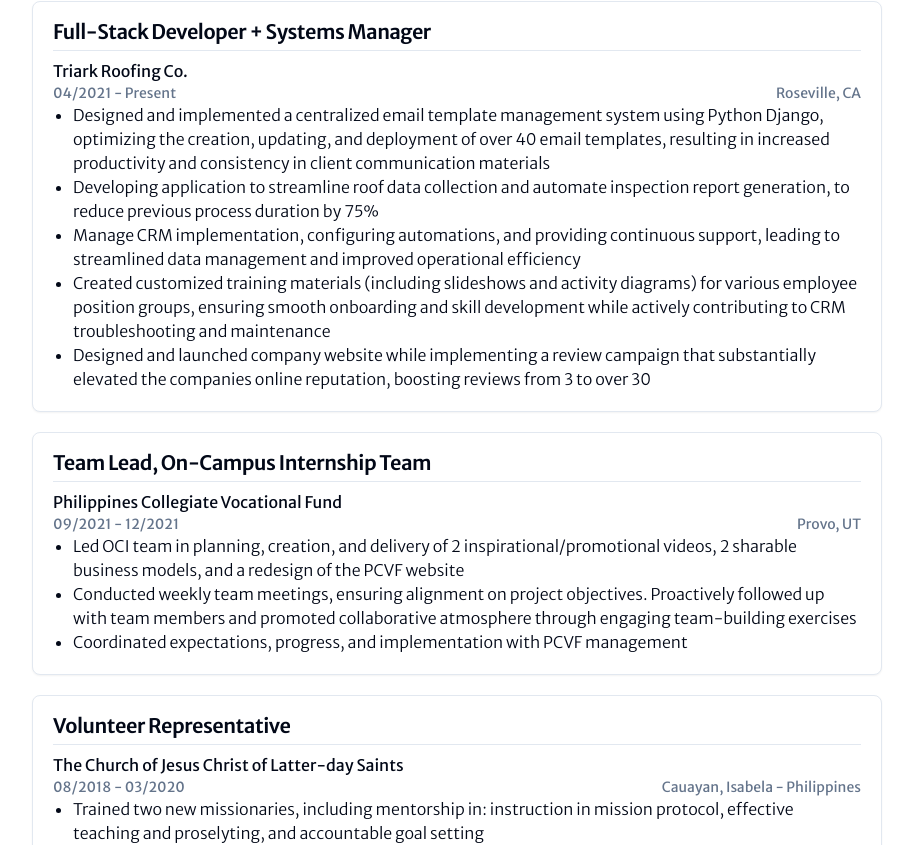
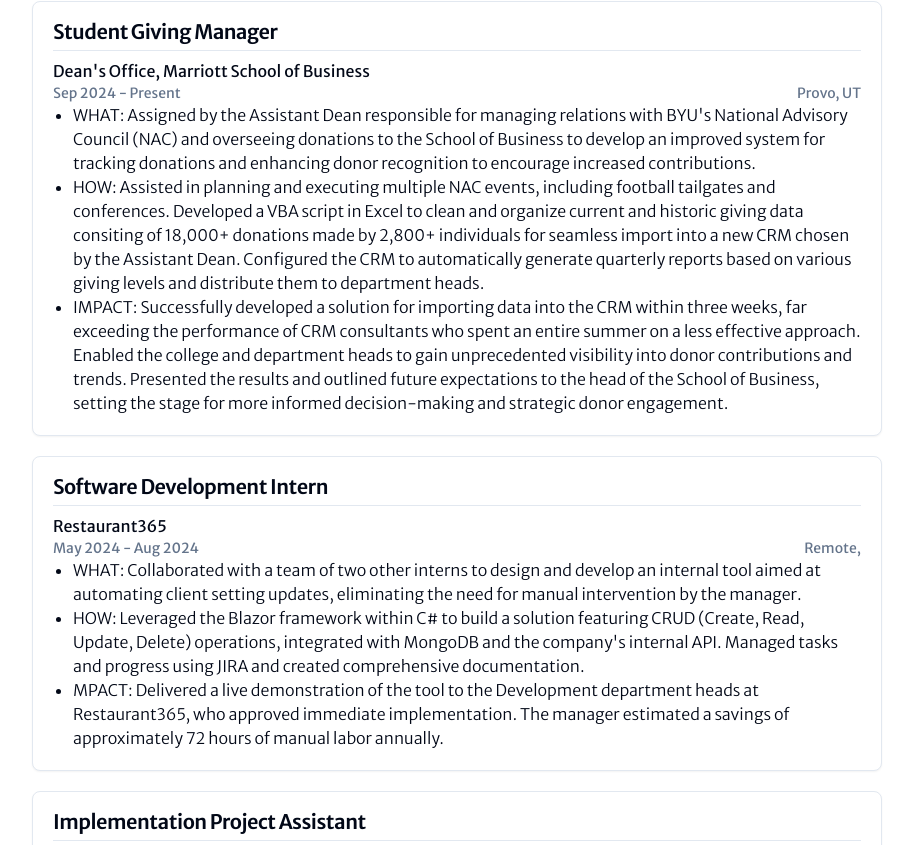
Before and after one commit to jrsarge/personal-website, a Next.js app: page /resume in a window 1280 px wide. Shown: the part 495-1340 px from the top of the page, without its empty margins (183-1096 px from the left). Built offline with nearby package versions, Linux system fonts and the light colour scheme.

Commit message:
Some experience descriptions done

```diff
--- a/app/page.tsx
+++ b/app/page.tsx
@@ -12,73 +12,6 @@ import Philippines from "@/public/home/philippines.jpg";
 // Import Components
 import { Separator } from "@/components/ui/separator";
 import GridBlock from "@/components/ui/grid-block";
-
-// Declare Content
-const places: { title?: string; caption?: string; mdcol: number; lgcol: number; items: { title?: string; content?: string; image: { src: StaticImageData; alt: string } }[]} = {
-    mdcol: 2,
-    lgcol: 4,
-    items: [
-        {
-            title: "Folsom",
-            content: "I grew up in Folsom, California.    It was a great place to grow up with tons of friendly people and opportunities for me as a youth",
-            image: {
-                src: Folsom,
-                alt: "Rainbow Bridge, Folsom CA"
-            }
-        },
-        {
-            title: "Philippines",
-            content: "I served a mission for The Church of Jesus Christ of Latter-day Saints in Isabela Philippines.    The people of the Philippines are the most friendly, kind and amazing people on Earth.",
-            image: {
-                src: Philippines,
-                alt: "Corn Field, Echague Philippines"
-            }
-        },
-        {
-            title: "BYU",
-            content: "I'm currently studying at BYU.    I love learning in such a spiritual environment and I've made lifelong friends during my time here.",
-            image: {
-                src: HBLL,
-                alt: "HBLL Library at BYU"
-            }
-        },
-        {
-            title: "Utah",
-            content: "I'm lucky to live in Utah, its such a pretty place with so much to do.",
-            image: {
-                src: Utah,
-                alt: "Autumn leaves in Alpine Loop, Provo Canyon"
-            }
-        }
-    ]
-}
-
-const movies: { title?: string; caption?: string; mdcol: number; lgcol: number; items: { title?: string; content?: string; image: { src: StaticImageData; alt: string } }[]} = {
-    title: "My Favorite Movies",
-    caption: "These movies definitely aren't similar but I love each of them and rewatch them often",
-    mdcol: 1,
-    lgcol: 3,
-    items: [
-        {
-            image: {
-                src: LaLaLand,
-                alt: "La La Land Movie Poster"
-            }
-        },
-        {
-            image: {
-                src: WalterMitty,
-                alt: "The Secret Life of Walter Mitty Movie Poster"
-            }
-        },
-        {
-            image: {
-                src: SpiderMan,
-                alt: "Spider Man: Into the Spiderverse Movie Poster"
-            }
-        },
-    ]
-}
 
 // Hero Header
 function HeroBlock() {
@@ -129,6 +62,8 @@ export default function Home() {
             <br></br>
             <br></br>
             <br></br>
+            <br></br>
+            <br></br>
             <Separator className="container w-9/12 my-9" />
         </main>
     );
--- a/app/resume/page.tsx
+++ b/app/resume/page.tsx
@@ -81,5 +81,5 @@ export default function ResumePage() {
 
 
 export let metadata: Metadata = {
-    title: "My Resume"
+    title: "Resume"
 };
--- a/app/resume/resume.json
+++ b/app/resume/resume.json
@@ -26,46 +26,73 @@
     ],
     "jobs": [
         {
-            "title": "Full-Stack Developer + Systems Manager",
-            "company": "Triark Roofing Co.",
-            "start_date": "04/2021",
+            "title": "Student Giving Manager",
+            "company": "Dean's Office, Marriott School of Business",
+            "start_date": "Sep 2024",
             "end_date": null,
-            "city": "Roseville",
-            "state": "CA",
-            "country": "USA",
-            "descriptions": [
-                "Designed and implemented a centralized email template management system using Python Django, optimizing the creation, updating, and deployment of over 40 email templates, resulting in increased productivity and consistency in client communication materials",
-                "Developing application to streamline roof data collection and automate inspection report generation, to reduce previous process duration by 75%",
-                "Manage CRM implementation, configuring automations, and providing continuous support, leading to streamlined data management and improved operational efficiency",
-                "Created customized training materials (including slideshows and activity diagrams) for various employee position groups, ensuring smooth onboarding and skill development while actively contributing to CRM troubleshooting and maintenance",
-                "Designed and launched company website while implementing a review campaign that substantially elevated the companies online reputation, boosting reviews from 3 to over 30"
-            ]
-        },
-        {
-            "title": "Team Lead, On-Campus Internship Team",
-            "company": "Philippines Collegiate Vocational Fund",
-            "start_date": "09/2021",
-            "end_date": "12/2021",
             "city": "Provo",
             "state": "UT",
             "country": "USA",
             "descriptions": [
-                "Led OCI team in planning, creation, and delivery of 2 inspirational/promotional videos, 2 sharable business models, and a redesign of the PCVF website",
-                "Conducted weekly team meetings, ensuring alignment on project objectives.  Proactively followed up with team members and promoted collaborative atmosphere through engaging team-building exercises",
-                "Coordinated expectations, progress, and implementation with PCVF management"
+                "WHAT: Assigned by the Assistant Dean responsible for managing relations with BYU's National Advisory Council (NAC) and overseeing donations to the School of Business to develop an improved system for tracking donations and enhancing donor recognition to encourage increased contributions.",
+                "HOW: Assisted in planning and executing multiple NAC events, including football tailgates and conferences. Developed a VBA script in Excel to clean and organize current and historic giving data consiting of 18,000+ donations made by 2,800+ individuals for seamless import into a new CRM chosen by the Assistant Dean. Configured the CRM to automatically generate quarterly reports based on various giving levels and distribute them to department heads.",
+                "IMPACT: Successfully developed a solution for importing data into the CRM within three weeks, far exceeding the performance of CRM consultants who spent an entire summer on a less effective approach. Enabled the college and department heads to gain unprecedented visibility into donor contributions and trends. Presented the results and outlined future expectations to the head of the School of Business, setting the stage for more informed decision-making and strategic donor engagement."
             ]
         },
         {
-            "title": "Volunteer Representative",
-            "company": "The Church of Jesus Christ of Latter-day Saints",
-            "start_date": "08/2018",
-            "end_date": "03/2020",
-            "city": "Cauayan",
-            "state": "Isabela",
-            "country": "Philippines",
+            "title": "Software Development Intern",
+            "company": "Restaurant365",
+            "start_date": "May 2024",
+            "end_date": "Aug 2024",
+            "city": "Remote",
+            "state": "",
+            "country": "USA",
             "descriptions": [
-                "Trained two new missionaries, including mentorship in: instruction in mission protocol, effective teaching and proselyting, and accountable goal setting",
-                "Improved statistic success by 250% while leading assigned area over 7 months through effective coordination with regional leadership, leading mission wide statistics"
+                "WHAT: Collaborated with a team of two other interns to design and develop an internal tool aimed at automating client setting updates, eliminating the need for manual intervention by the manager.",
+                "HOW: Leveraged the Blazor framework within C# to build a solution featuring CRUD (Create, Read, Update, Delete) operations, integrated with MongoDB and the company's internal API. Managed tasks and progress using JIRA and created comprehensive documentation.",
+                "MPACT: Delivered a live demonstration of the tool to the Development department heads at Restaurant365, who approved immediate implementation. The manager estimated a savings of approximately 72 hours of manual labor annually."
+            ]
+        },
+        {
+            "title": "Implementation Project Assistant",
+            "company": "Brigham Young University",
+            "start_date": "Jun 2023",
+            "end_date": "Apr 2024",
+            "city": "Provo",
+            "state": "UT",
+            "country": "USA",
+            "descriptions": [
+                "WHAT:",
+                "HOW:",
+                "IMPACT:"
+            ]
+        },
+        {
+            "title": "Information Systems Intern",
+            "company": "Haupt Electrical",
+            "start_date": "Nov 2022",
+            "end_date": "Apr 2024",
+            "city": "Springville",
+            "state": "UT",
+            "country": "USA",
+            "descriptions": [
+                "WHAT:",
+                "HOW:",
+                "IMPACT:"
+            ]
+        },
+        {
+            "title": "Shop Manager",
+            "company": "Jolly Circle Bike Shop",
+            "start_date": "Feb 2022",
+            "end_date": "Jan 2024",
+            "city": "Springville",
+            "state": "UT",
+            "country": "USA",
+            "descriptions": [
+                "WHAT:",
+                "HOW:",
+                "IMPACT:"
             ]
         }
     ],
```
